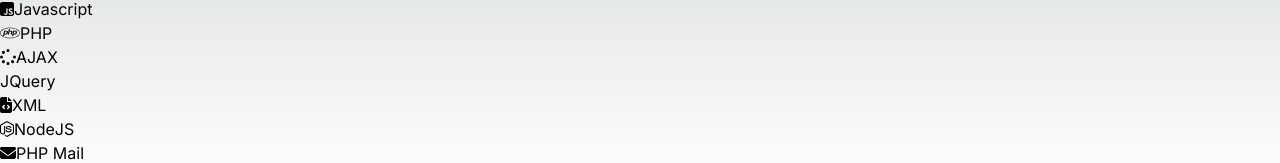
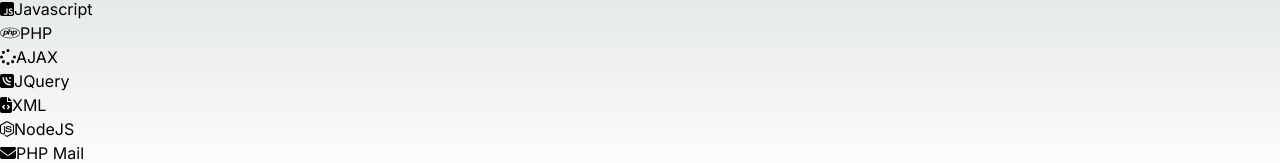
Before and after one commit to TFM-HITESH/CodeSpindle-Reimagined, a Next.js app: page / in a window 1280 px wide. Shown: the part 123-286 px from the top of the page. Built offline with nearby package versions, Linux system fonts and the light colour scheme.

Commit message:
Fixed Imports

```diff
--- a/src/Components/Navbar.tsx
+++ b/src/Components/Navbar.tsx
@@ -10,9 +10,15 @@
 import { faSquareJs } from '@fortawesome/free-brands-svg-icons';
 import { faPhp } from '@fortawesome/free-brands-svg-icons';
 import { faNodeJs } from '@fortawesome/free-brands-svg-icons';
-import { faSpinner } from '@fortawesome/free-solid-svg-icons';
+import { faSpinner, faSquareRss } from '@fortawesome/free-solid-svg-icons';
 import { faEnvelope } from '@fortawesome/free-solid-svg-icons';
 import { faFileCode } from '@fortawesome/free-solid-svg-icons';
+
+// npm i --save @fortawesome/fontawesome-svg-core
+// npm install --save @fortawesome/free-solid-svg-icons
+// npm install --save @fortawesome/react-fontawesome
+
+// npm install --save @fortawesome/fontawesome-free
 
 
 type NavbarProps = {
@@ -82,6 +88,7 @@
                     </li>
                     <li className="px-7 py-2 transition duration-300 ease-in-out opacity-50 transform hover:bg-stone-300 hover:text-black hover:shadow-lg hover:scale-105 rounded-md hover:opacity-100 animate-glow-opacity">
                         <Link href="/Jquery">
+                            <FontAwesomeIcon icon={faSquareRss} rotation={180} className='pl-2 w-5 h-5' />
                             JQuery
                         </Link>
                     </li>
--- a/src/Pages/Ajax.tsx
+++ b/src/Pages/Ajax.tsx
@@ -1,5 +1,6 @@
 import Navbar from '@/Components/Navbar';
 import React from 'react';
+import './globals.css'
 
 type AjaxProps = {
 
--- a/src/Pages/Css.tsx
+++ b/src/Pages/Css.tsx
@@ -1,5 +1,6 @@
 import Navbar from '@/Components/Navbar';
 import React from 'react';
+import './globals.css'
 
 type CssProps = {
 
--- a/src/Pages/Javascript.tsx
+++ b/src/Pages/Javascript.tsx
@@ -1,5 +1,6 @@
 import Navbar from '@/Components/Navbar';
 import React from 'react';
+import './globals.css'
 
 type JavascriptProps = {
 
--- a/src/Pages/Jquery.tsx
+++ b/src/Pages/Jquery.tsx
@@ -1,5 +1,6 @@
 import Navbar from '@/Components/Navbar';
 import React from 'react';
+import './globals.css'
 
 type JqueryProps = {
 
--- a/src/Pages/Nodejs.tsx
+++ b/src/Pages/Nodejs.tsx
@@ -1,5 +1,6 @@
 import Navbar from '@/Components/Navbar';
 import React from 'react';
+import './globals.css'
 
 type NodejsProps = {
 
--- a/src/Pages/Php.tsx
+++ b/src/Pages/Php.tsx
@@ -1,5 +1,6 @@
 import Navbar from '@/Components/Navbar';
 import React from 'react';
+import './globals.css'
 
 type PhpProps = {
 
--- a/src/Pages/Phpmail.tsx
+++ b/src/Pages/Phpmail.tsx
@@ -1,5 +1,6 @@
 import Navbar from '@/Components/Navbar';
 import React from 'react';
+import './globals.css'
 
 type PhpmailProps = {
 
--- a/src/Pages/Xml.tsx
+++ b/src/Pages/Xml.tsx
@@ -1,5 +1,6 @@
 import Navbar from '@/Components/Navbar';
 import React from 'react';
+import './globals.css'
 
 type XmlProps = {
 
```
